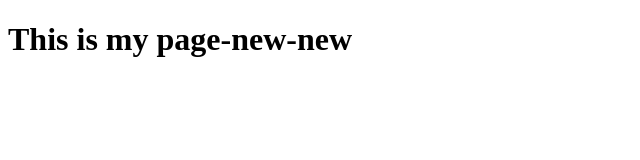
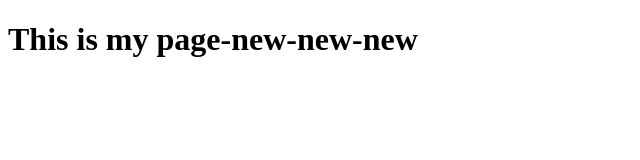
Before and after one commit to AuroraRW/temp, a plain HTML site: page index.html in a window 1280 px wide. Shown: the full height of the page, 0-640 px from the left. Drawn offline with Linux system fonts and the light colour scheme.

Commit message:
thirdnew

```diff
--- a/index.html
+++ b/index.html
@@ -6,6 +6,6 @@
     <title>Document</title>
 </head>
 <body>
-    <h1>This is my page-new-new</h1>
+    <h1>This is my page-new-new-new</h1>
 </body>
 </html>
```
